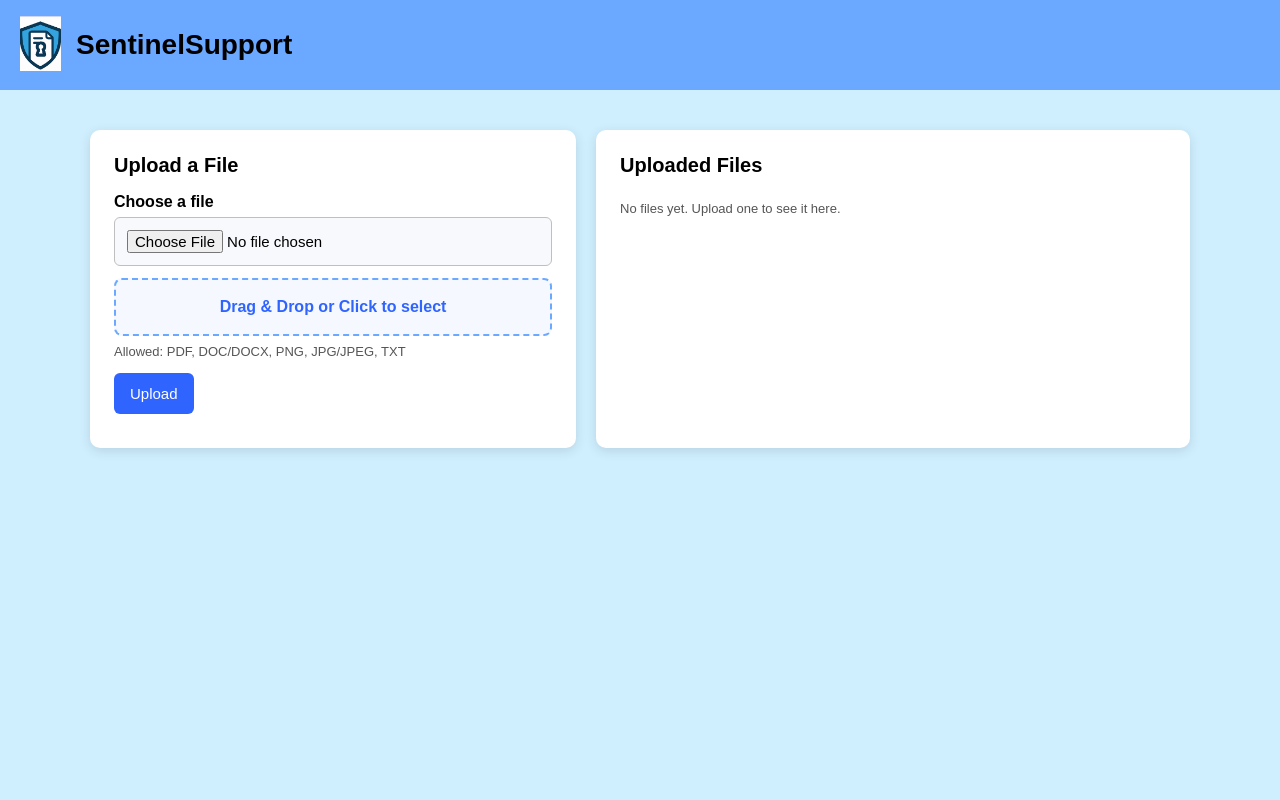
After one commit to Jiajun07/ISPJ_Team_01_IT2566_SentinelSupport, a Flask app: page /myfiles in a window 1280 px wide. The commit adds this page. Run offline with Flask 3, Linux system fonts and the light colour scheme; some libraries are stand-ins or nearby versions.

```diff
--- a/app.py
+++ b/app.py
@@ -1,5 +1,8 @@
 # app.py
-from flask import Flask, g, Flask, render_template, request, redirect, url_for
+import os
+import hashlib
+from flask import Flask, g, render_template, request, redirect, url_for, send_from_directory, jsonify
+from werkzeug.utils import secure_filename
 from sqlalchemy.orm import sessionmaker
 from database import get_tenant_engine
 from tenant_service import get_db_name_for_company
@@ -8,6 +11,38 @@ from forms import Loginform, SignUpForm, ForgetPasswordForm, ResetPasswordForm
 
 app = Flask(__name__)
 app.config['SECRET_KEY'] = 'your_secret_key'
+
+app.config['UPLOAD_FOLDER'] = os.path.join(os.path.dirname(__file__), "uploads")
+ALLOWED_EXTENSIONS = {"pdf", "doc", "docx", "png", "jpg", "jpeg", "txt"}
+os.makedirs(app.config['UPLOAD_FOLDER'], exist_ok=True)
+
+
+def allowed_file(filename):
+    return "." in filename and filename.rsplit(".", 1)[1].lower() in ALLOWED_EXTENSIONS
+
+
+def compute_sha256(path):
+    sha = hashlib.sha256()
+    with open(path, "rb") as f:
+        for chunk in iter(lambda: f.read(8192), b""):
+            sha.update(chunk)
+    return sha.hexdigest()
+
+
+def get_uploaded_files():
+    files = []
+    for fname in sorted(os.listdir(app.config['UPLOAD_FOLDER'])):
+        fpath = os.path.join(app.config['UPLOAD_FOLDER'], fname)
+        if os.path.isfile(fpath):
+            files.append(
+                {
+                    "name": fname,
+                    "size": os.path.getsize(fpath),
+                    "url": url_for("download_file", filename=fname),
+                    "hash": compute_sha256(fpath),
+                }
+            )
+    return files
 
 def get_tenant_session():
     if "tenant_session" not in g:
@@ -27,6 +62,49 @@ def get_tenant_session():
 def login():
 
     return render_template("login.html")
+
+
+@app.route('/myfiles', methods=['GET'])
+def myfiles():
+    files = get_uploaded_files()
+    return render_template("myfiles.html", files=files)
+
+
+@app.route('/upload', methods=['POST'])
+def upload_file():
+    if 'file' not in request.files:
+        return jsonify({"error": "No file part in request"}), 400
+
+    file = request.files['file']
+    if not file or file.filename == "":
+        return jsonify({"error": "No file selected"}), 400
+
+    if not allowed_file(file.filename):
+        return jsonify({"error": "Invalid file type"}), 400
+
+    filename = secure_filename(file.filename)
+    save_path = os.path.join(app.config['UPLOAD_FOLDER'], filename)
+
+    # Avoid overwriting existing files by appending a counter
+    if os.path.exists(save_path):
+        name, ext = os.path.splitext(filename)
+        counter = 1
+        while os.path.exists(save_path):
+            filename = f"{name}_{counter}{ext}"
+            save_path = os.path.join(app.config['UPLOAD_FOLDER'], filename)
+            counter += 1
+
+    file.save(save_path)
+    size = os.path.getsize(save_path)
+    file_hash = compute_sha256(save_path)
+    file_url = url_for('download_file', filename=filename)
+
+    return jsonify({"name": filename, "size": size, "url": file_url, "hash": file_hash}), 200
+
+
+@app.route('/uploads/<path:filename>', methods=['GET'])
+def download_file(filename):
+    return send_from_directory(app.config['UPLOAD_FOLDER'], filename, as_attachment=True)
 
 @app.teardown_appcontext
 def remove_session(exception=None):
@@ -160,4 +238,4 @@ def reset_password(token):
 
 
 if __name__ == "__main__":
-    app.run(debug=True)
+    app.run(debug=True, use_reloader=False)
--- a/static/css/style.css
+++ b/static/css/style.css
@@ -79,3 +79,160 @@ body {
 .login-btn:hover {
     background-color: #1e4ae0;
 }
+
+/* MyFiles page */
+.content {
+    align-items: flex-start;
+    padding: 40px 20px;
+    min-height: calc(100vh - 90px);
+    box-sizing: border-box;
+}
+
+.file-page {
+    display: flex;
+    gap: 20px;
+    width: 100%;
+    max-width: 1100px;
+}
+
+.card {
+    background: white;
+    border-radius: 10px;
+    box-shadow: 0 3px 12px rgba(0, 0, 0, 0.12);
+    padding: 24px;
+    box-sizing: border-box;
+}
+
+.card h2 {
+    margin-top: 0;
+    margin-bottom: 16px;
+    font-size: 20px;
+}
+
+.upload-card {
+    flex: 1 1 45%;
+}
+
+.list-card {
+    flex: 1 1 55%;
+}
+
+.field-label {
+    font-weight: 600;
+    margin-bottom: 6px;
+    display: block;
+}
+
+.file-input {
+    width: 100%;
+    padding: 12px;
+    border: 1px solid #bfbfbf;
+    border-radius: 6px;
+    font-size: 15px;
+    box-sizing: border-box;
+    background: #f7f9fc;
+}
+
+.drop-zone {
+    margin-top: 12px;
+    border: 2px dashed #6aa9ff;
+    border-radius: 8px;
+    padding: 18px;
+    background: #f5f9ff;
+    text-align: center;
+    color: #2f64ff;
+    font-weight: 600;
+    cursor: pointer;
+}
+
+.drop-zone.dragover {
+    background: #e6f0ff;
+    border-color: #2f64ff;
+}
+
+.hint {
+    margin-top: 8px;
+    color: #555;
+    font-size: 13px;
+}
+
+.primary-btn {
+    margin-top: 14px;
+    padding: 12px 16px;
+    background-color: #2f64ff;
+    color: white;
+    border: none;
+    border-radius: 6px;
+    cursor: pointer;
+    font-size: 15px;
+}
+
+.primary-btn:hover {
+    background-color: #1e4ae0;
+}
+
+.message {
+    margin-top: 10px;
+    font-size: 14px;
+}
+
+.message.error {
+    color: #b00020;
+}
+
+.message.success {
+    color: #0f7b26;
+}
+
+.file-list {
+    display: flex;
+    flex-direction: column;
+    gap: 12px;
+    margin-top: 8px;
+}
+
+.file-row {
+    background: #f2f6ff;
+    border: 1px solid #d8e3ff;
+    border-radius: 8px;
+    padding: 10px 12px;
+    box-sizing: border-box;
+}
+
+.file-meta {
+    display: flex;
+    justify-content: space-between;
+    gap: 10px;
+    font-size: 14px;
+    font-weight: 600;
+}
+
+.file-bar {
+    margin-top: 8px;
+    height: 10px;
+    border-radius: 6px;
+    background: linear-gradient(90deg, #2f64ff 0%, #6aa9ff 100%);
+}
+
+.file-link {
+    color: #2f64ff;
+    text-decoration: none;
+    font-weight: 600;
+}
+
+.file-link:hover {
+    text-decoration: underline;
+}
+
+.file-hash {
+    margin-top: 6px;
+    font-size: 12px;
+    color: #444;
+    word-break: break-all;
+}
+
+@media (max-width: 900px) {
+    .file-page {
+        flex-direction: column;
+    }
+}
--- /dev/null
+++ b/templates/myfiles.html
@@ -0,0 +1,149 @@
+{% extends "base.html" %}
+{% block content %}
+
+<div class="file-page">
+    <div class="card upload-card">
+        <h2>Upload a File</h2>
+        <form id="upload-form">
+            <label class="field-label" for="file-input">Choose a file</label>
+            <input
+                type="file"
+                id="file-input"
+                name="file"
+                class="file-input"
+                accept=".pdf,.doc,.docx,.png,.jpg,.jpeg,.txt"
+                required
+            >
+            <div id="drop-zone" class="drop-zone">Drag & Drop or Click to select</div>
+            <div class="hint">Allowed: PDF, DOC/DOCX, PNG, JPG/JPEG, TXT</div>
+            <button type="submit" class="primary-btn">Upload</button>
+            <div id="message" class="message"></div>
+        </form>
+    </div>
+
+    <div class="card list-card">
+        <h2>Uploaded Files</h2>
+        <div id="file-list" class="file-list">
+            <div class="hint">No files yet. Upload one to see it here.</div>
+        </div>
+    </div>
+</div>
+
+<script>
+    const allowedExtensions = ["pdf", "doc", "docx", "png", "jpg", "jpeg", "txt"];
+    const existingFiles = {{ files | tojson | safe }};
+    const form = document.getElementById("upload-form");
+    const fileInput = document.getElementById("file-input");
+    const dropZone = document.getElementById("drop-zone");
+    const messageEl = document.getElementById("message");
+    const fileList = document.getElementById("file-list");
+
+    const formatSize = (bytes) => {
+        if (bytes === 0) return "0 B";
+        const units = ["B", "KB", "MB", "GB"];
+        const power = Math.min(Math.floor(Math.log(bytes) / Math.log(1024)), units.length - 1);
+        const size = bytes / Math.pow(1024, power);
+        return `${size.toFixed(1)} ${units[power]}`;
+    };
+
+    const showMessage = (text, type) => {
+        messageEl.textContent = text;
+        messageEl.className = `message ${type}`;
+    };
+
+    const addFileRow = (file) => {
+        const row = document.createElement("div");
+        row.className = "file-row";
+
+        const meta = document.createElement("div");
+        meta.className = "file-meta";
+        meta.innerHTML = `<a class=\"file-link\" href=\"${file.url}\" download>${file.name}</a><span>${formatSize(file.size)}</span>`;
+
+        const hashLine = document.createElement("div");
+        hashLine.className = "file-hash";
+        hashLine.textContent = `SHA256: ${file.hash || "n/a"}`;
+
+        const bar = document.createElement("div");
+        bar.className = "file-bar";
+
+        row.appendChild(meta);
+        row.appendChild(hashLine);
+        row.appendChild(bar);
+        fileList.appendChild(row);
+    };
+
+    const handleUpload = async (file) => {
+        const ext = file.name.split(".").pop().toLowerCase();
+        if (!allowedExtensions.includes(ext)) {
+            showMessage("Invalid file type. Please choose a supported format.", "error");
+            fileInput.value = "";
+            return;
+        }
+
+        const formData = new FormData();
+        formData.append("file", file);
+
+        try {
+            const response = await fetch("/upload", { method: "POST", body: formData });
+            const data = await response.json();
+
+            if (!response.ok || data.error) {
+                showMessage(data.error || "Upload failed.", "error");
+                return;
+            }
+
+            if (fileList.firstElementChild && fileList.firstElementChild.classList.contains("hint")) {
+                fileList.innerHTML = "";
+            }
+
+            addFileRow(data);
+            showMessage("File uploaded and hashed. Click its name to download.", "success");
+            form.reset();
+        } catch (err) {
+            showMessage("Upload failed. Please try again.", "error");
+        }
+    };
+
+    form.addEventListener("submit", (event) => {
+        event.preventDefault();
+        const file = fileInput.files[0];
+        if (!file) {
+            showMessage("Please pick a file to upload.", "error");
+            return;
+        }
+        handleUpload(file);
+    });
+
+    dropZone.addEventListener("click", () => fileInput.click());
+
+    ["dragenter", "dragover"].forEach((eventName) => {
+        dropZone.addEventListener(eventName, (event) => {
+            event.preventDefault();
+            event.stopPropagation();
+            dropZone.classList.add("dragover");
+        });
+    });
+
+    ["dragleave", "drop"].forEach((eventName) => {
+        dropZone.addEventListener(eventName, (event) => {
+            event.preventDefault();
+            event.stopPropagation();
+            dropZone.classList.remove("dragover");
+        });
+    });
+
+    dropZone.addEventListener("drop", (event) => {
+        const file = event.dataTransfer.files[0];
+        if (!file) return;
+        handleUpload(file);
+    });
+
+    const renderExistingFiles = () => {
+        if (!existingFiles || !existingFiles.length) return;
+        fileList.innerHTML = "";
+        existingFiles.forEach(addFileRow);
+    };
+
+    renderExistingFiles();
+</script>
+{% endblock %}
```
Also changed, not shown: 5 other files.
